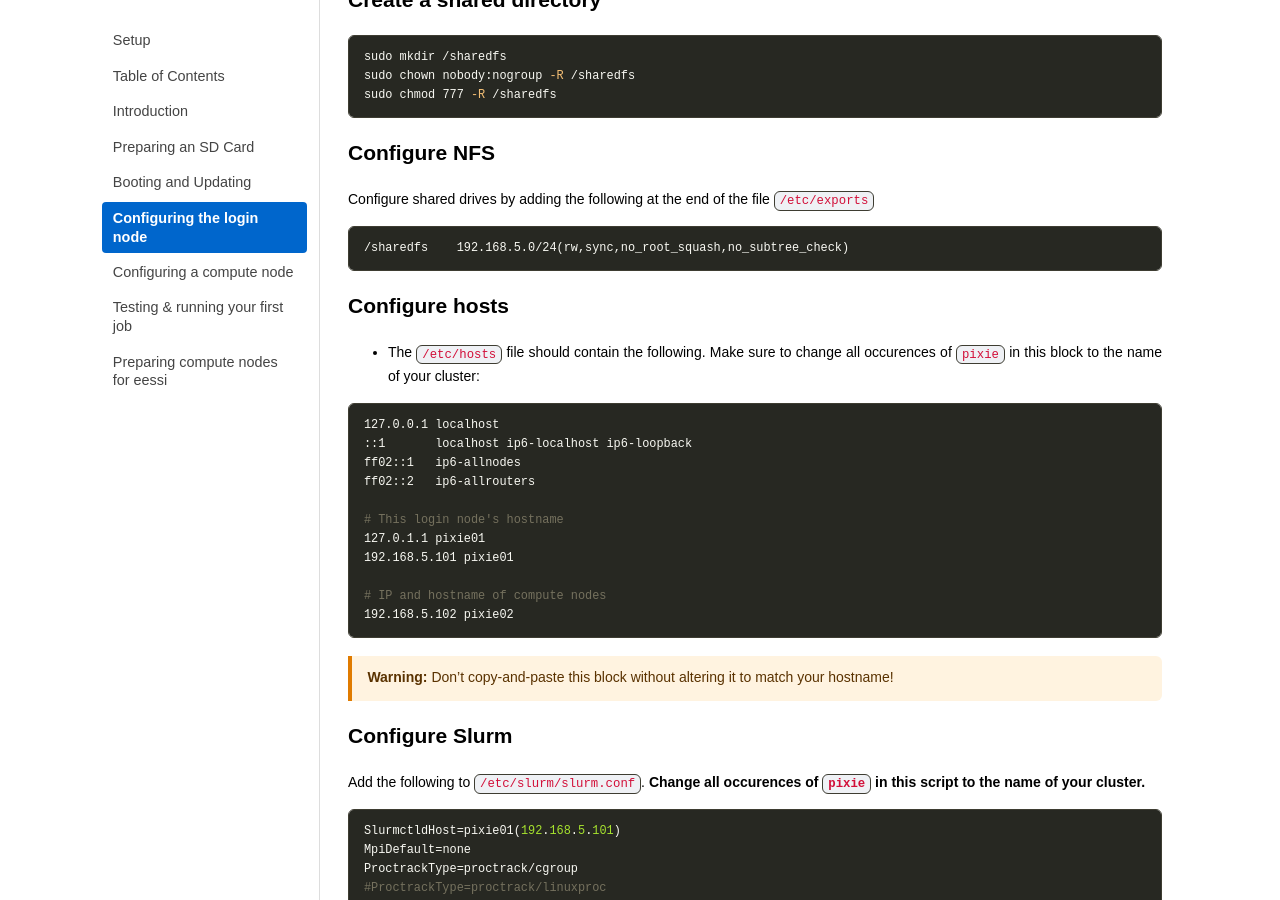
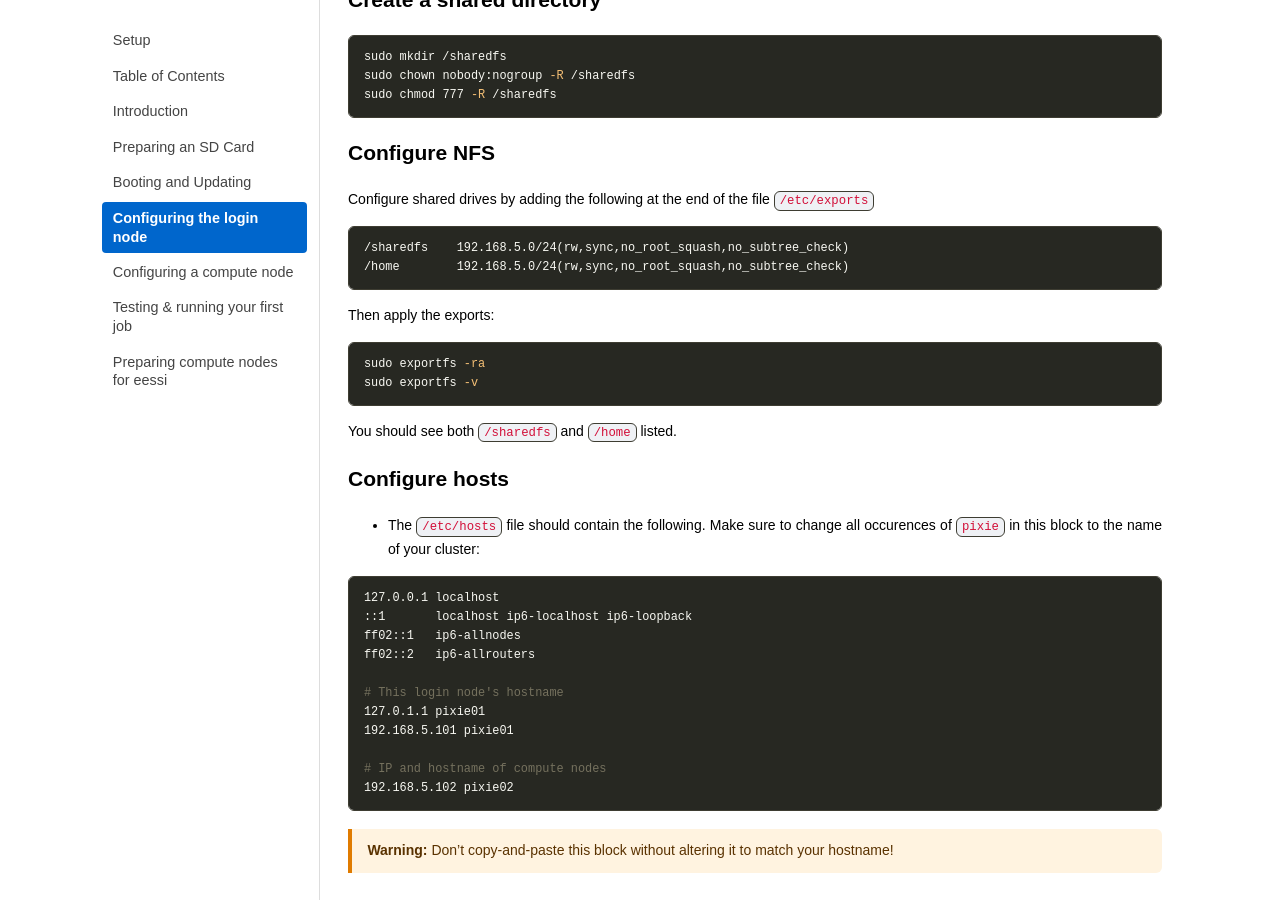
Before and after one commit to carpentriesoffline/Building_a_miniHPC_for_Training, a Jekyll site: the page built from 04-configurationLogin.md, in a window 1280 px wide and 900 px high, scrolled down 4400 px. Built offline with Jekyll 4.4.1, drawn with Linux system fonts in a browser that asks for light colours.

Commit message:
Fix NFS config

````diff
--- a/04-configurationLogin.md
+++ b/04-configurationLogin.md
@@ -205,7 +205,17 @@ Configure shared drives by adding the following at the end of the file `/etc/exp
 
 ```bash
 /sharedfs    192.168.5.0/24(rw,sync,no_root_squash,no_subtree_check)
+/home        192.168.5.0/24(rw,sync,no_root_squash,no_subtree_check)
 ```
+
+Then apply the exports:
+
+```bash
+sudo exportfs -ra
+sudo exportfs -v
+```
+
+You should see both `/sharedfs` and `/home` listed.
 
 ## Configure hosts
 
````
Also changed, not shown: 05-configurationCompute.md (+2 -1 lines).
